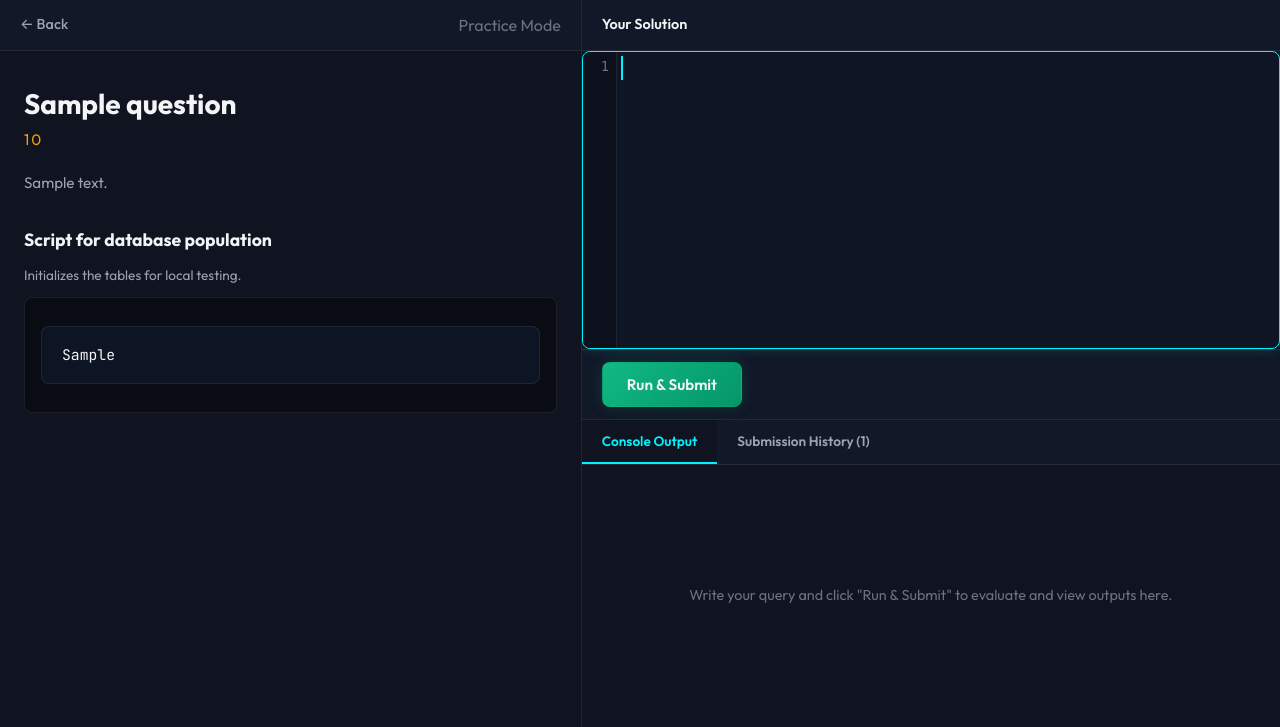
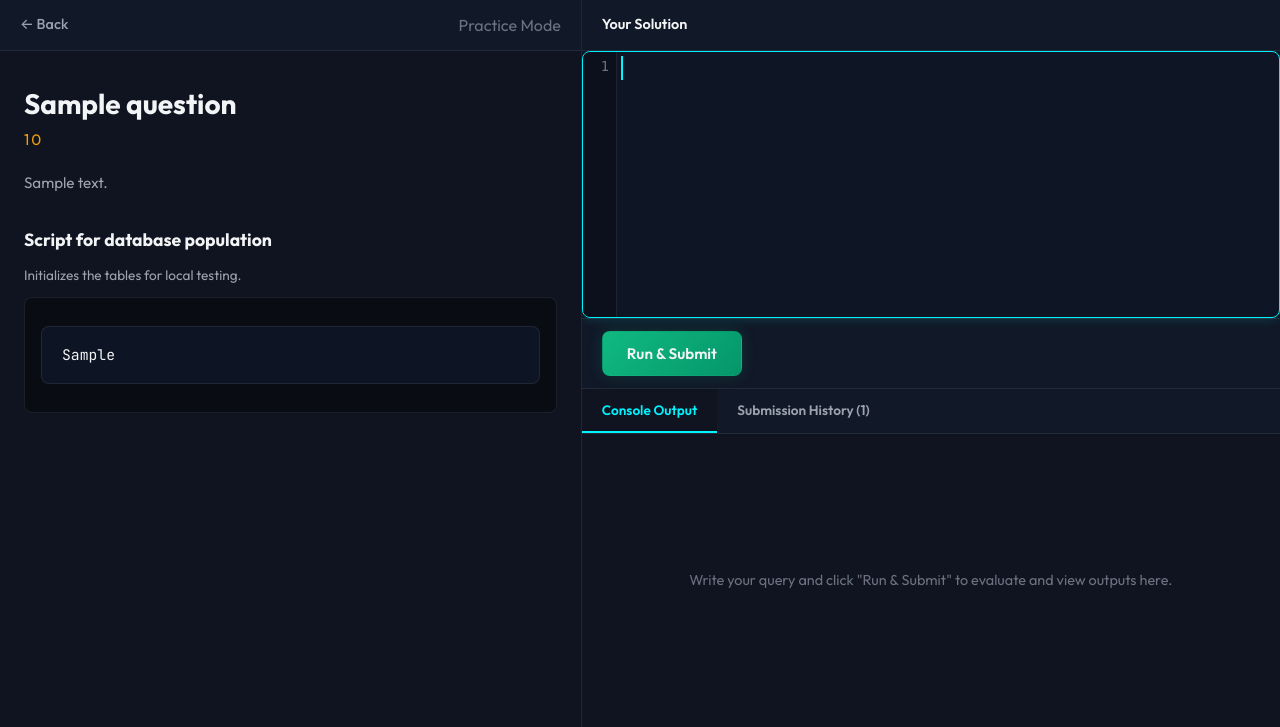
Before and after one commit to brizzigui/sqlrace, a Flask app: page /question/1 in a window 1280 px wide. Shown: the part 100-827 px from the top of the page. Run offline with Flask 3, Linux system fonts and the light colour scheme; the visitor is signed in with stand-in values (Sample User, id 1); a database or web service that is not in the repository returns one stand-in record (values such as "Sample title"); some libraries are stand-ins or nearby versions.

Commit message:
shortens code editor height (opus attempt)

```diff
--- a/static/css/style.css
+++ b/static/css/style.css
@@ -887,6 +887,8 @@ textarea {
     display: flex;
     flex-direction: column;
     background: var(--bg-surface);
+    min-height: 0;
+    overflow: hidden;
 }
 
 .panel-left {
@@ -908,6 +910,7 @@ textarea {
     flex-grow: 1;
     overflow-y: auto;
     padding: 24px;
+    min-height: 0;
 }
 
 .panel-body.scrollable {
@@ -1028,9 +1031,10 @@ textarea {
 
 .split-vertical {
     display: grid;
-    grid-template-rows: 1.2fr 1fr;
+    grid-template-rows: 1fr 1fr;
     height: 100%;
     padding: 0;
+    min-height: 0;
 }
 
 .editor-section {
@@ -1038,7 +1042,7 @@ textarea {
     flex-direction: column;
     border-bottom: 1px solid var(--border-color);
     position: relative;
-    height: 100%;
+    min-height: 0;
 }
 
 #submission-form {
@@ -1090,6 +1094,7 @@ textarea {
     flex-direction: column;
     background: #0f1420;
     overflow: hidden;
+    min-height: 0;
 }
 
 .console-tabs {
```
